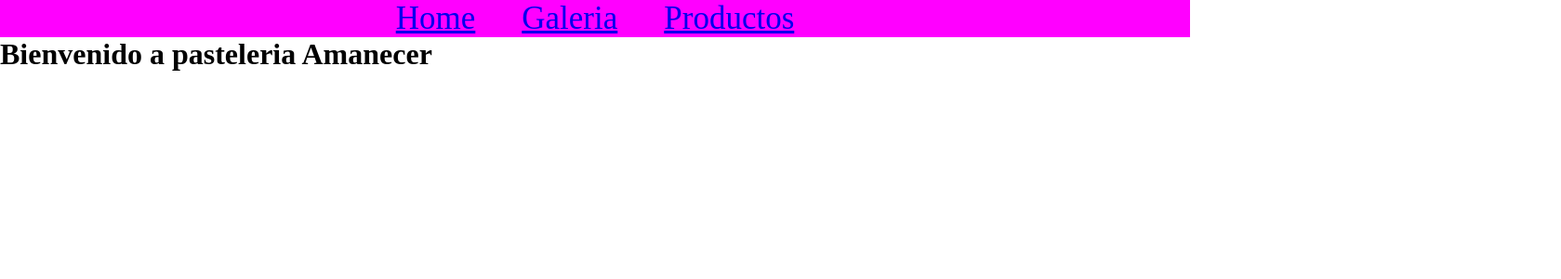
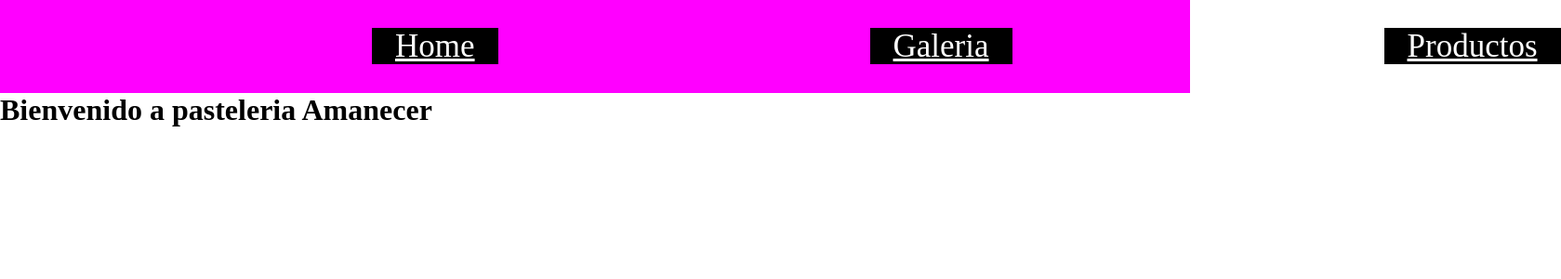
Before and after one commit to dan13l25/Preentrega2-Daniel-Aleman, a React (Create React App) app: page / in a window 1280 px wide. Shown: the top 300 px of the page at 93% size, 1679 px wide, since content can reach past the window. Built offline with nearby package versions, Linux system fonts and the light colour scheme.

Commit message:
renderizado arreglado

```diff
--- a/src/App.js
+++ b/src/App.js
@@ -16,7 +16,7 @@ function App (){
                         <Route index element={<Home/>} />
                         <Route path="galeria" element={<Galeria/>}/>
                         <Route path="productos" element={<Productos/>}/>
-                        <Route path="productos/:productosid" element={<Detalle/>}/>
+                        <Route path="productos/:productoId" element={<Detalle/>}/>
                         <Route path="*" element= {<Error/>}/>
                     </Route>
                 </Routes>
--- a/src/pages/Detalle.js
+++ b/src/pages/Detalle.js
@@ -3,7 +3,7 @@ import listaProductos from "../data";
 
 function Detalle() {
     const { productoId } = useParams();
-    const detalle = listaProductos.find((producto) => producto.id == productoId);
+    const detalle = listaProductos.find((producto) => producto.id === parseInt(productoId));
 
     // Verificar si 'detalle' está definido
     if (!detalle) {
@@ -11,7 +11,7 @@ function Detalle() {
     }
 
     // Desestructurar 'detalle' solo si está definido
-    const {image, title, price, description} = detalle;
+    const { image, title, price, description } = detalle;
 
     return (
       <div>
@@ -25,4 +25,4 @@ function Detalle() {
     );
   }
 
- export default Detalle
+  export default Detalle;
--- a/src/pages/Productos.css
+++ b/src/pages/Productos.css
@@ -1,3 +1,6 @@
+nav{
+    height: 100px;
+}
 h2{
     margin: 30px 0px 30px 0px;
     text-align: center;
@@ -30,3 +33,16 @@ p{
     padding-top: 30px;
     font-size: 25px;
 }
+a{
+    font-size: 45px;
+    background-color: black;
+    text-align: center;
+    width: 90px;
+    margin: 50px 0px 100px 400px;
+    color: white;
+}
+a:hover{
+    color: rgb(0, 26, 255);
+    transition-duration: 0.7s;
+    transform: scale(1.2);
+}
```
Also changed, not shown: 7 other files (tests, documents, lock files or other folders).
